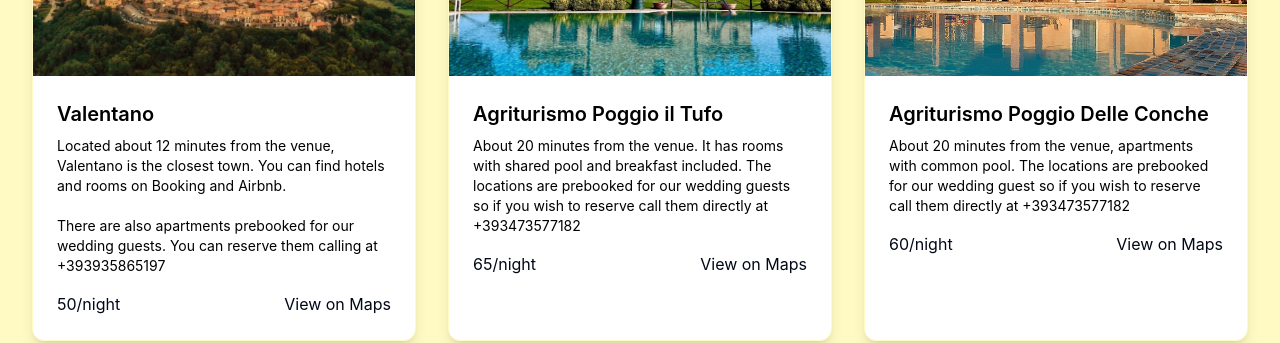
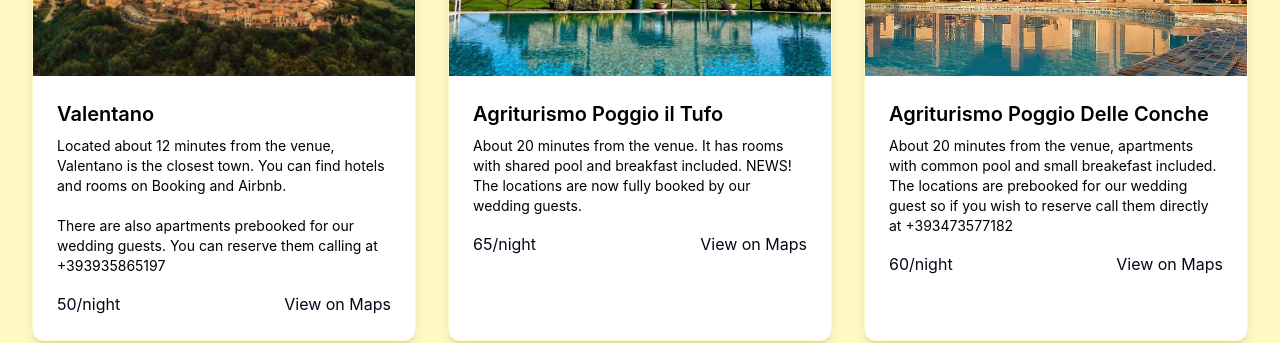
Before and after one commit to helengrapow/HellyEMatte, a React (Vite) app: page /logistics in a window 1280 px wide. Shown: the part 1260-1603 px from the top of the page. Built offline with nearby package versions, Linux system fonts and the light colour scheme; a web font is replaced by a local one.

Commit message:
fully booked location and added breakfast

```diff
--- a/src/pages/Story.tsx
+++ b/src/pages/Story.tsx
@@ -140,7 +140,7 @@ const Story = () => {
                 </h3>
                 <p className="text-sm text-black mb-4">
                   About 20 minutes from the venue. It has rooms with shared pool and breakfast included.
-                  The locations are prebooked for our wedding guests so if you wish to reserve call them directly at +393473577182
+                  NEWS! The locations are now fully booked by our wedding guests.
                 </p>
                 <div className="flex justify-between">
                   <span>65/night</span>
@@ -164,7 +164,7 @@ const Story = () => {
                   Agriturismo Poggio Delle Conche
                 </h3>
                 <p className="text-sm text-black mb-4">
-                  About 20 minutes from the venue, apartments with common pool.
+                  About 20 minutes from the venue, apartments with common pool and small breakefast included.
                   The locations are prebooked for our wedding guest so if you wish to reserve call them directly at +393473577182
                 </p>
                 <div className="flex justify-between">
```
